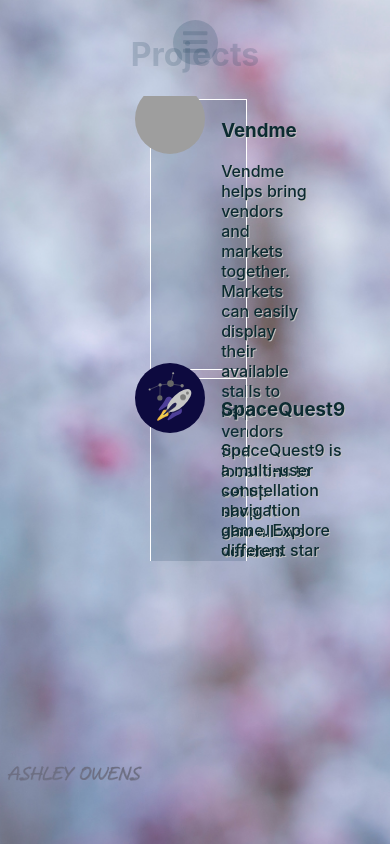
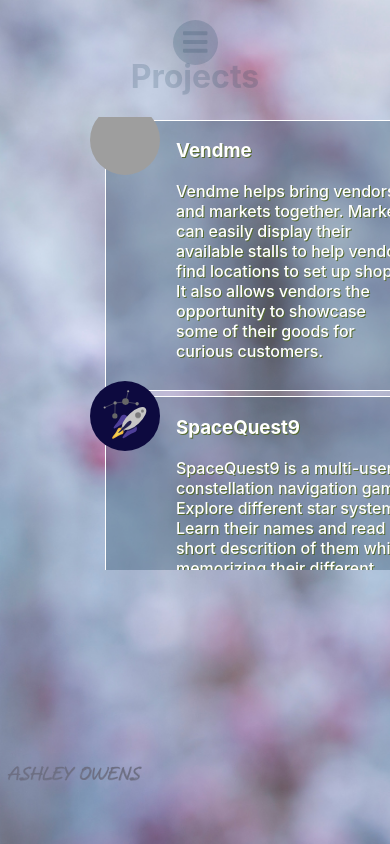
Before and after one commit to lilmatchamonster/portfolio, a React (Create React App) app: page /projects in a window 390 px wide. Built offline with nearby package versions, Linux system fonts and the light colour scheme; grey boxes are pictures that could not be loaded; a web font is replaced by a local one.

Commit message:
Mobile Version Projects

```diff
--- a/src/components/About.js
+++ b/src/components/About.js
@@ -36,7 +36,10 @@ const About = props => {
     position: absolute;
     top: 0;
     bottom: 0;
-    width: 100%;
+		width: 100%;
+		@media screen and (max-width: 800px) {
+			padding-top: 9%;
+		}
 
     .intro-card{
       display: flex;
@@ -45,6 +48,7 @@ const About = props => {
       padding-left: 10%;
 			background-color: hsla(351, 28%, 52%, .09);
       @media screen and (max-width: 750px) {
+				padding-left: 0;
 				flex-direction: column;
 	    }
 
--- a/src/components/Menu.js
+++ b/src/components/Menu.js
@@ -17,7 +17,8 @@ const Menu = props => {
 			h1: { color: 'hsla(206, 56%, 23%, .19)' },
 		},
 		'/skills': {
-			color: 'hsl(235, 9%, 47%)',
+			// color: 'hsl(235, 9%, 47%)',
+			color: '#483432',
 			h1: { color: 'hsla(206, 19%, 59%, .19)' },
 		},
 	};
@@ -25,7 +26,7 @@ const Menu = props => {
 	const StyledMenu = styled.div`
 		display: flex;
 		flex-direction: column;
-		/* text-align: left; */
+		text-align: left;
 		margin-left: 2%;
 		position: absolute;
 		z-index: 100;
--- a/src/components/ProjectCard.js
+++ b/src/components/ProjectCard.js
@@ -31,14 +31,20 @@ const ProjectCard = (props) => {
       padding-right: 7%;
       margin: 4%;
       width: 90%;
-      /* width: 305px; */
-      height: 269px;
-      background-color: hsla(206, 56%, 23%, .17);
-      color: #0c2b31;
+      min-width: 305px;
+      min-height: 269px;
+      /* height: 16.8em; */
+      height: 91%;
+      background-color: hsla(206, 56%, 23%, .3);
+      /* background-color: rgba(145,171,196, .5); */
+      /* background-color: hsla(206, 56%, 23%, .17); */
+      color: #FFFFFF;
+      /* color: #0c2b31; */
       text-align: left;
       font-size: 1rem;
       font-weight: 500;
-      text-shadow: 1px 1px silver;
+      text-shadow: 1px 1px darkolivegreen;
+      /* text-shadow: 1px 1px silver; */
       border: 1px solid white;
       transition: background-color .75s, color .75s, border .75s;
     }
--- a/src/components/Projects.js
+++ b/src/components/Projects.js
@@ -32,12 +32,12 @@ const Projects = (props) => {
       description: 'SpaceQuest9 is a multi-user constellation navigation game. Explore different star systems. Learn their names and read a short descrition of them while memorizing their different forms.',
       stacks: 'React, Styled Components, Konva, Axios, Yup, Python, Django, Django Rest Framework, JSX, CSS'
     },
-    {
-      pic: `${ila}`,
-      title: 'Unknown',
-      description: 'Lorem ipsum dolor sit amet, consectetur adipiscing elit, sed do eiusmod tempor incididunt ut labore et dolore magna aliqua. Ut enim ad minim veniam, quis nostrud exercitation ullamco laboris nisi ut aliquip ex ea commodo consequat.',
-      stacks: ''
-    }
+    // {
+    //   pic: `${ila}`,
+    //   title: 'Unknown',
+    //   description: 'Lorem ipsum dolor sit amet, consectetur adipiscing elit, sed do eiusmod tempor incididunt ut labore et dolore magna aliqua. Ut enim ad minim veniam, quis nostrud exercitation ullamco laboris nisi ut aliquip ex ea commodo consequat.',
+    //   stacks: ''
+    // }
   ]
 
   const ProjectSyles = styled.div`
@@ -56,6 +56,9 @@ const Projects = (props) => {
     right: 0;
     left: 0;
     width: 100%;
+    @media screen and (max-width: 800px) {
+			padding-top: 9%;
+		}
 
     .projects {
       margin-top: 2.5%;
@@ -64,6 +67,14 @@ const Projects = (props) => {
       align-items: center;
       overflow-y: scroll;
       height: 56%;
+
+      @media screen and (max-width: 1250px) {
+        position: relative;
+        padding-right: 10%;
+      }
+      @media screen and (max-width: 860px) {
+        padding-right: 30%;
+      }
     }
   `;
   return (
--- a/src/components/Skills.js
+++ b/src/components/Skills.js
@@ -139,6 +139,9 @@ const Skills = props => {
     right: 0;
     left: 0;
     height: 100%;
+    @media screen and (max-width: 800px) {
+			padding-top: 9%;
+		}
 
     .skills-container {
       display: flex;
```
